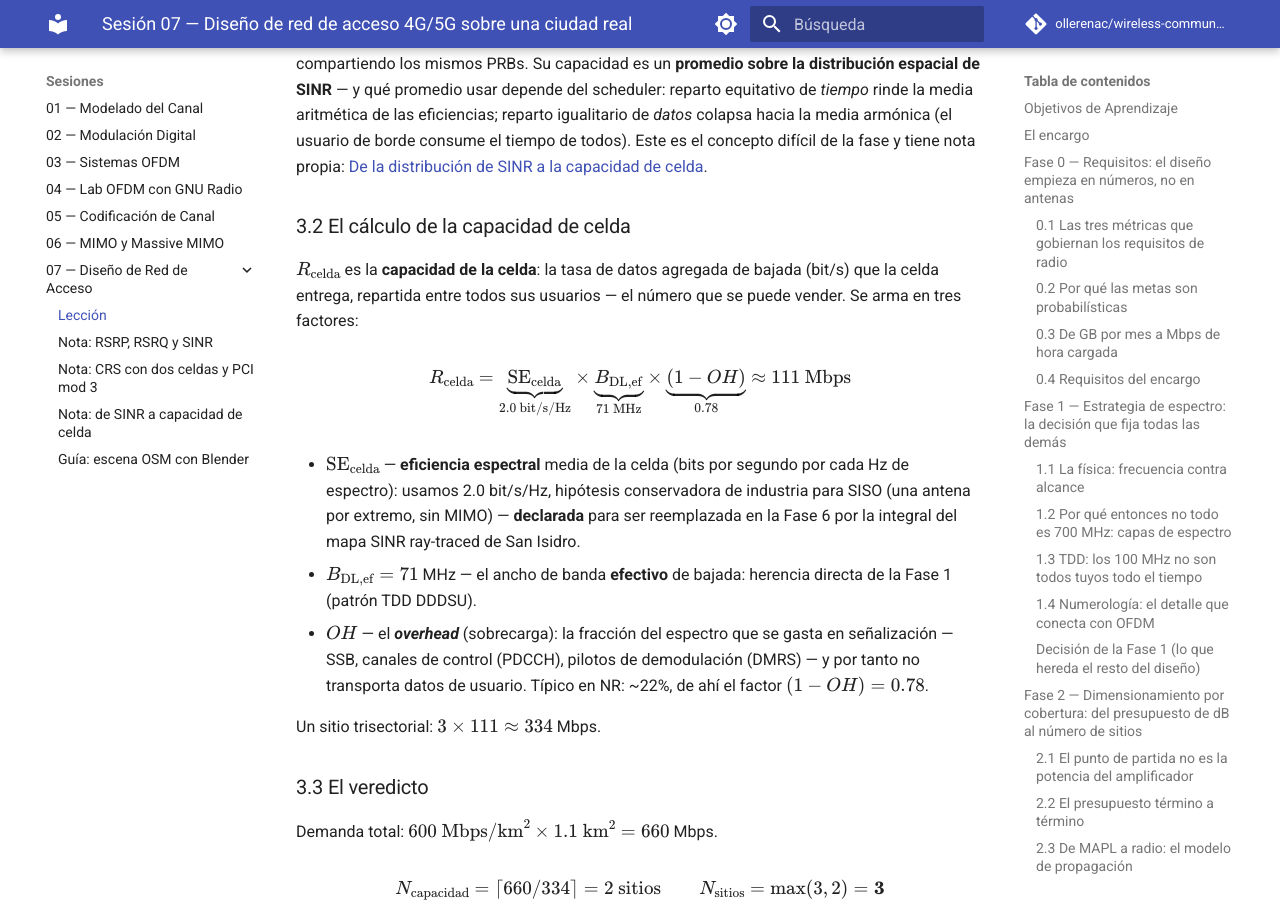
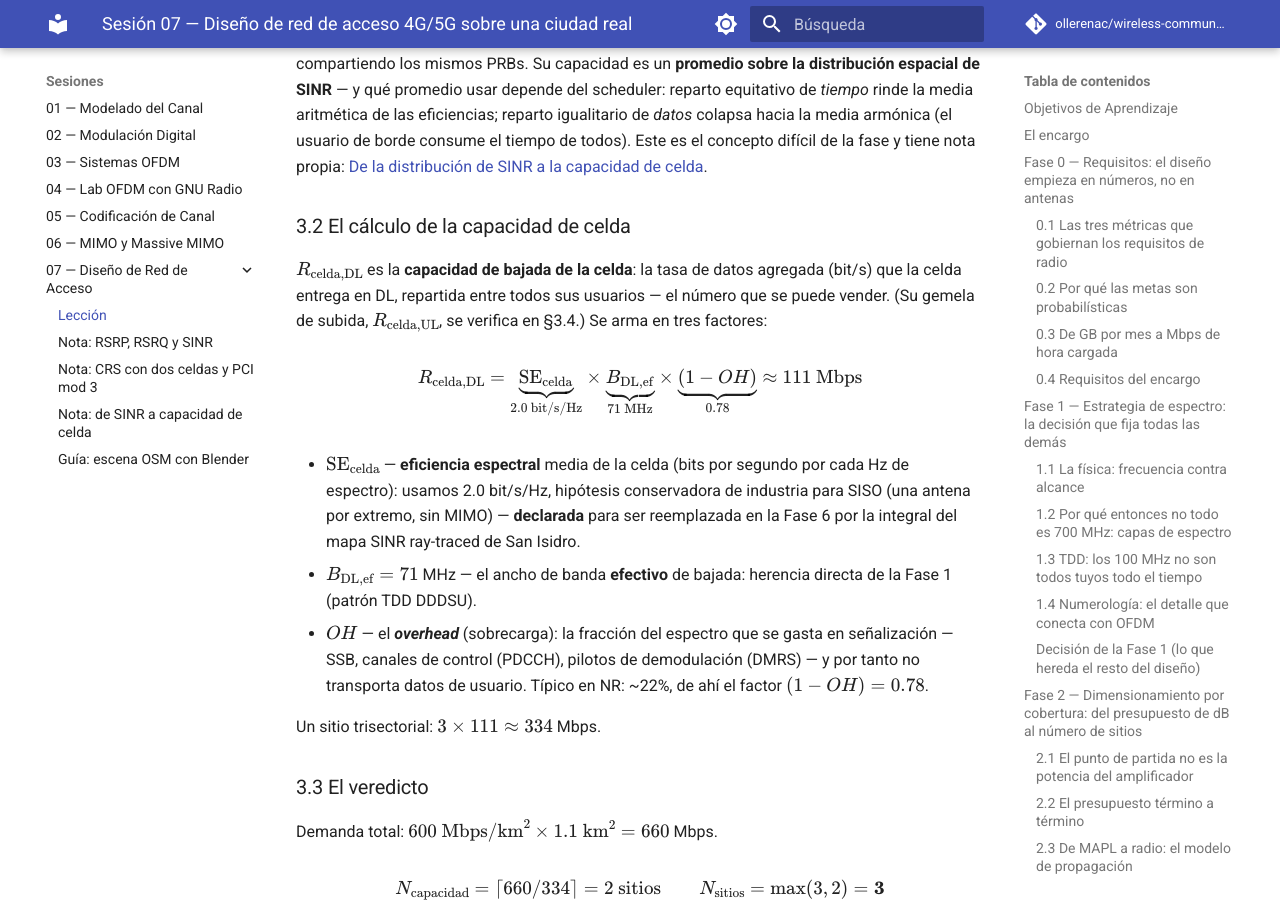
Before and after one commit to ollerenac/wireless-communication-systems, an MkDocs documentation site: the page built from docs/sessions/07-network-design/index.md, in a window 1280 px wide and 900 px high, scrolled down 10997 px. Built offline with MkDocs 1.6.1 and Material for MkDocs 9.7.7, drawn with Linux system fonts in a browser that asks for light colours; comment, search, counter and statistics services are not loaded.

Commit message:
docs(07-network-design): §3.2 symbol renamed R_celda -> R_celda,DL for symmetry with §3.4
Co-Authored-By: Claude Fable 5 <noreply@anthropic.com>

```diff
--- a/docs/sessions/07-network-design/index.md
+++ b/docs/sessions/07-network-design/index.md
@@ -673,11 +673,12 @@ difícil de la fase y tiene nota propia:
 
 ### 3.2 El cálculo de la capacidad de celda
 
-$R_{\text{celda}}$ es la **capacidad de la celda**: la tasa de datos
-agregada de bajada (bit/s) que la celda entrega, repartida entre todos
-sus usuarios — el número que se puede vender. Se arma en tres factores:
+$R_{\text{celda,DL}}$ es la **capacidad de bajada de la celda**: la tasa
+de datos agregada (bit/s) que la celda entrega en DL, repartida entre
+todos sus usuarios — el número que se puede vender. (Su gemela de subida,
+$R_{\text{celda,UL}}$, se verifica en §3.4.) Se arma en tres factores:
 
-$$R_{\text{celda}} = \underbrace{\text{SE}_{\text{celda}}}_{2.0 \text{ bit/s/Hz}} \times \underbrace{B_{\text{DL,ef}}}_{71 \text{ MHz}} \times \underbrace{(1 - OH)}_{0.78} \approx 111 \text{ Mbps}$$
+$$R_{\text{celda,DL}} = \underbrace{\text{SE}_{\text{celda}}}_{2.0 \text{ bit/s/Hz}} \times \underbrace{B_{\text{DL,ef}}}_{71 \text{ MHz}} \times \underbrace{(1 - OH)}_{0.78} \approx 111 \text{ Mbps}$$
 
 - $\text{SE}_{\text{celda}}$ — **eficiencia espectral** media de la celda
   (bits por segundo por cada Hz de espectro): usamos 2.0 bit/s/Hz,
```
